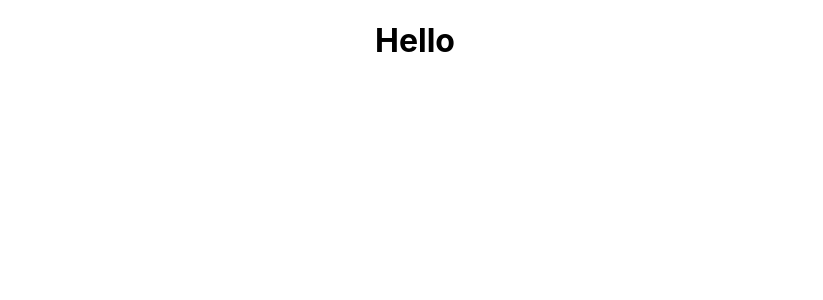
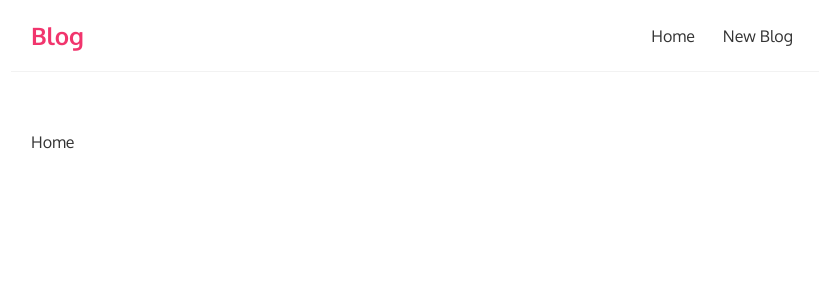
Before and after one commit to viktorsuster/React-Fundamentals, a React (Create React App) app: page / in a window 1280 px wide. Shown: the top 300 px of the page, without its empty margins (225-1048 px from the left). Built offline with nearby package versions, Linux system fonts and the light colour scheme.

Commit message:
Create Home & Nav components

```diff
--- a/src/App.css
+++ /dev/null
@@ -1,3 +0,0 @@
-.App {
-  text-align: center;
-}
--- a/src/App.js
+++ b/src/App.js
@@ -1,9 +1,13 @@
-import './App.css';
+import Navbar from './Components/Navbar';
+import Home from './Components/Home'
 
 function App() {
   return (
     <div className="App">
-      <h1>Hello</h1>
+      <Navbar />
+      <div className='content'>
+        <Home />
+      </div>
     </div>
   );
 }
--- /dev/null
+++ b/src/Components/Home/index.jsx
@@ -0,0 +1,9 @@
+import React from 'react'
+
+const Home = () => {
+  return (
+    <div>Home</div>
+  )
+}
+
+export default Home
--- /dev/null
+++ b/src/Components/Navbar/index.jsx
@@ -0,0 +1,15 @@
+import React from 'react'
+
+const Navbar = () => {
+  return (
+    <nav className='navbar'>
+      <h1>Blog</h1>
+      <div className='links'>
+      <a href='/'>Home</a>
+      <a href='/create'>New Blog</a>
+      </div>
+    </nav>
+  )
+}
+
+export default Navbar
--- a/src/index.css
+++ b/src/index.css
@@ -1,13 +1,40 @@
-body {
+@import url('https://fonts.googleapis.com/css2?family=Oxygen:wght@300;400;700&family=Raleway:ital,wght@0,100;0,200;0,300;0,400;0,500;0,600;0,700;0,800;0,900;1,100;1,200;1,300;1,400;1,500;1,600;1,700;1,800;1,900&display=swap');
+
+* {
   margin: 0;
-  font-family: -apple-system, BlinkMacSystemFont, 'Segoe UI', 'Roboto', 'Oxygen',
-    'Ubuntu', 'Cantarell', 'Fira Sans', 'Droid Sans', 'Helvetica Neue',
-    sans-serif;
-  -webkit-font-smoothing: antialiased;
-  -moz-osx-font-smoothing: grayscale;
+  font-family: Oxygen;
+  color: #333;
 }
 
-code {
-  font-family: source-code-pro, Menlo, Monaco, Consolas, 'Courier New',
-    monospace;
+.navbar {
+  padding: 20px;
+  display: flex;
+  align-items: center;
+  max-width: 60vw;
+  margin: 0 auto;
+  border-bottom: 1px solid #f2f2f2;
 }
+
+.navbar h1 {
+  color: #f1356d;
+}
+
+.navbar .links {
+  margin-left: auto;
+}
+
+.navbar a {
+  margin-left: 16px;
+  text-decoration: none;
+  padding: 6px;
+}
+
+.navbar a:hover {
+  color: #f1356d;
+}
+
+.content {
+  max-width: 60vw;
+  margin: 40px auto;
+  padding: 20px;
+}
```
